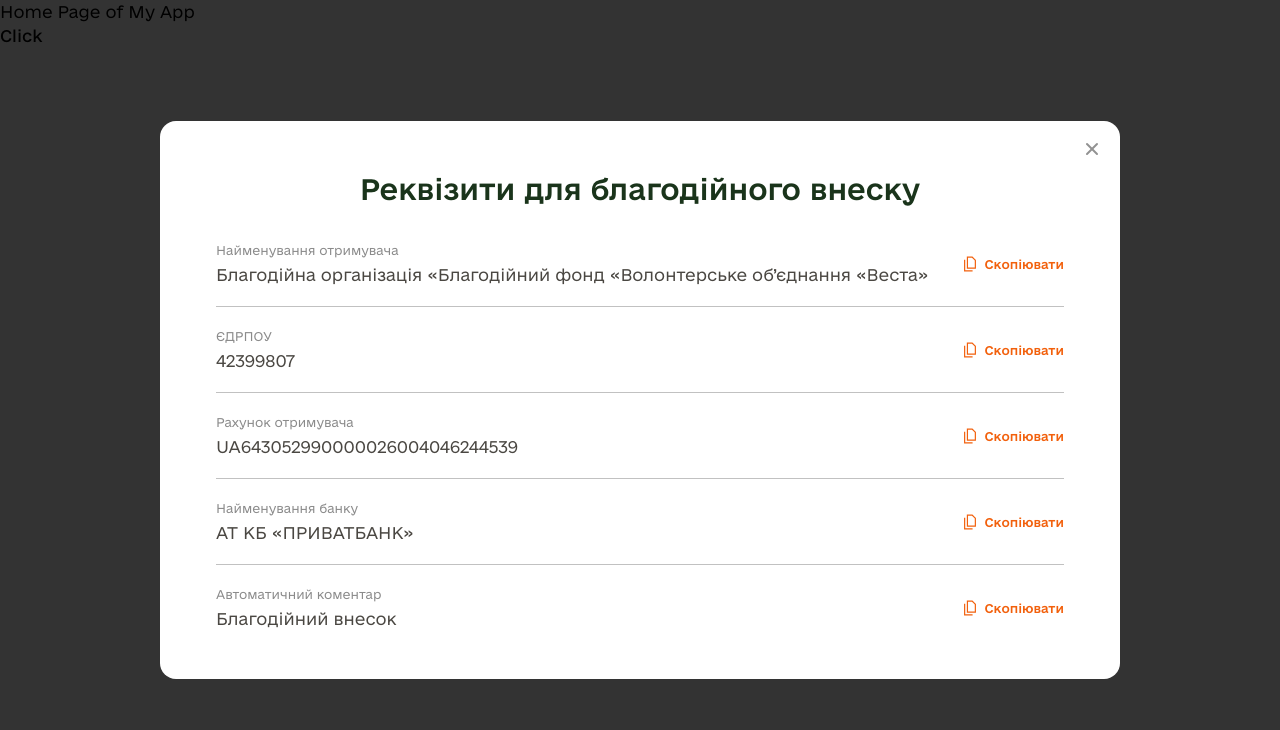
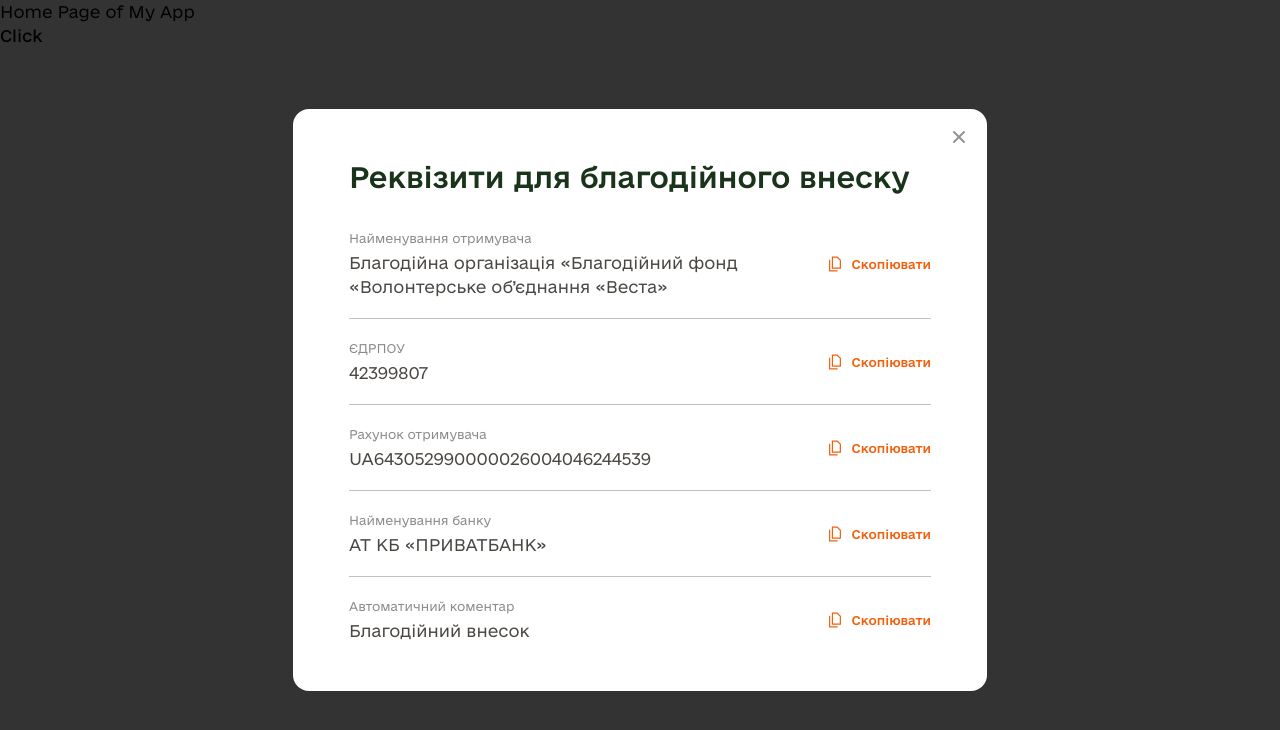
Before and after one commit to SoftRyzen-internship/vesta, a Next.js app: page / in a window 1280 px wide. Both pictures are taken after a click on the button "Click". Shown: the top 730 px of the page. Built offline with nearby package versions, Linux system fonts and the light colour scheme.

Commit message:
fix modal & PaymentDetail.tsx

```diff
--- a/src/components/base/TestClientComponent/TestClientComponent.tsx
+++ b/src/components/base/TestClientComponent/TestClientComponent.tsx
@@ -18,9 +18,16 @@ export const TestClientComponent: React.FC = () => {
         Click
       </button>
 
-      <Modal isOpen={isOpen} onClose={() => setIsOpen(false)} title={heading}>
-        <PaymentDetailList />
-      </Modal>
+      {isOpen && (
+        <Modal
+          isOpen={isOpen}
+          onClose={() => setIsOpen(false)}
+          title={heading}
+          className=" md:w-[580px] xl:w-[694px]"
+        >
+          <PaymentDetailList />
+        </Modal>
+      )}
     </>
   );
 };
--- a/src/components/ui/Modal/Modal.tsx
+++ b/src/components/ui/Modal/Modal.tsx
@@ -1,6 +1,6 @@
 "use client";
 
-import { Fragment } from "react";
+import { Fragment, useEffect, useState } from "react";
 import { Dialog, Transition } from "@headlessui/react";
 
 import CloseIcon from "~/icons/cross.svg";
@@ -14,15 +14,45 @@ export const Modal: React.FC<ModalProps> = ({
   onClose,
   children,
   title,
+  className = "",
 }) => {
+  const [modalState, setModalState] = useState<"open" | "close" | "progress">(
+    "progress",
+  );
+
   const { closeBtnAriaLabel } = data.ui;
+
+  const handleClose = () => {
+    setModalState("close");
+  };
+
+  useEffect(() => {
+    // This timeout helps to get transition after component did mount
+
+    if (modalState !== "progress") return;
+
+    const timeout = setTimeout(() => setModalState("open"), 0);
+
+    return () => clearTimeout(timeout);
+  }, [modalState]);
+
+  useEffect(() => {
+    // This timeout helps to get transition before component will unmount
+
+    if (modalState !== "close") return;
+
+    const timeout = setTimeout(onClose, 600);
+
+    return () => clearTimeout(timeout);
+  }, [modalState]);
 
   return (
     <>
       {/* Use the `Transition` component at the root level */}
-      <Transition show={isOpen} as={Fragment}>
-        <Dialog open={isOpen} onClose={onClose} className="relative z-50">
+      <Transition show={modalState === "open"}>
+        <Dialog open={isOpen} onClose={handleClose} className="relative z-50">
           {/* The backdrop, rendered as a fixed sibling to the panel container */}
+
           <div
             className="fixed inset-0 bg-color-modal-backdrop"
             aria-hidden="true"
@@ -35,17 +65,19 @@ export const Modal: React.FC<ModalProps> = ({
               {/* The actual dialog panel with personal transition  */}
               <Transition.Child
                 as={Fragment}
-                enter="ease-out duration-300"
-                enterFrom="opacity-0 scale-95"
+                enter="ease-out duration-500"
+                enterFrom="opacity-0 scale-75"
                 enterTo="opacity-100 scale-100"
-                leave="ease-in duration-200"
+                leave="ease-in duration-300"
                 leaveFrom="opacity-100 scale-100"
-                leaveTo="opacity-0 scale-95"
+                leaveTo="opacity-0 scale-75"
               >
-                <Dialog.Panel className="mx-auto rounded-2xl bg-color-modal-background relative py-12 px-5 md:px-14">
+                <Dialog.Panel
+                  className={`mx-auto rounded-2xl bg-color-modal-background relative py-12 px-5 md:px-14 ${className}`}
+                >
                   <button
                     type="button"
-                    onClick={onClose}
+                    onClick={handleClose}
                     aria-label={closeBtnAriaLabel}
                     className="absolute top-4 right-4 text-color-modal-stroke hover:text-color-modal-stroke/75 focus-visible:text-color-modal-stroke/75 transition-all"
                   >
@@ -53,7 +85,7 @@ export const Modal: React.FC<ModalProps> = ({
                   </button>
 
                   {title && (
-                    <Dialog.Title className="mb-6 md:mb-8 text-color-modal-heading text-[22px] md:text-[28px] font-medium leading-[1.4] xl:text-center">
+                    <Dialog.Title className="mb-6 md:mb-8 text-color-modal-heading text-[22px] md:text-[28px] font-medium leading-[1.4]">
                       {title}
                     </Dialog.Title>
                   )}
--- a/src/components/ui/PaymentDetail/PaymentDetail.tsx
+++ b/src/components/ui/PaymentDetail/PaymentDetail.tsx
@@ -41,7 +41,8 @@ export const PaymentDetail: React.FC<PaymentDetailProps> = ({
       <button
         onClick={handleCopy}
         type="button"
-        className={`ml-auto hover:text-color-accent-hover focus-visible:text-color-accent-hover transition-all text-[12px] font-medium leading-[1.5] flex items-center gap-1 ${copied ? "text-color-accent-extra" : "text-color-accent-main"}`}
+        disabled={copied}
+        className={`min-w-[106px] ml-auto focus-visible:text-color-accent-hover transition-all text-[12px] font-medium leading-[1.5] flex items-center justify-between ${copied ? "text-color-accent-extra" : "text-color-accent-main hover:text-color-accent-hover"}`}
       >
         <CopyIcon className="w-5 h-5" />
         {copied ? copyBtnLabel.active : copyBtnLabel.default}
```
